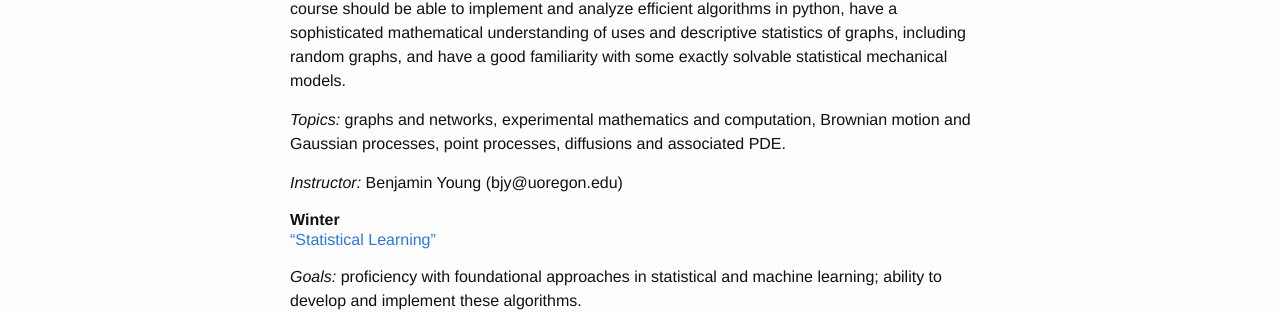
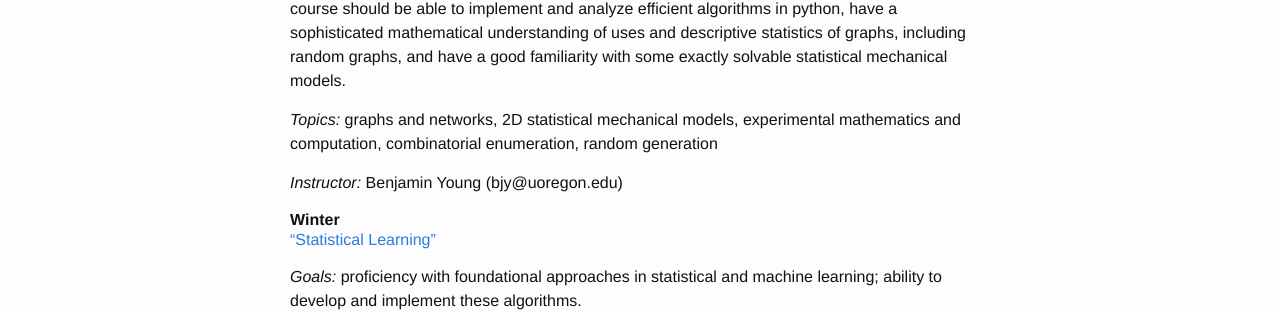
Before and after one commit to uo-applied-math/applied_math, a Jekyll site: the page built from index.md, in a window 1280 px wide and 900 px high. Shown: the part 391-703 px from the top of the window. Built offline with Jekyll 4.4.1, drawn with Linux system fonts in a browser that asks for light colours.

Commit message:
fixed topics

```diff
--- a/index.md
+++ b/index.md
@@ -19,7 +19,7 @@ Fall
 *Goals:* Proficiency with advanced methods for computation and algorithms, with a focus on tools from graph theory, statistical mechanics, and enumerative combinatorics. Students completing this course should be able to implement and analyze efficient algorithms in python, have a sophisticated mathematical understanding of uses and descriptive statistics of graphs, including random graphs, and have a good familiarity with some exactly solvable statistical mechanical models.
 
 
-*Topics:* graphs and networks, experimental mathematics and computation, Brownian motion and Gaussian processes, point processes, diffusions and associated PDE.
+*Topics:* graphs and networks, 2D statistical mechanical models, experimental mathematics and computation, combinatorial enumeration, random generation
 
 *Instructor:* Benjamin Young (bjy@uoregon.edu)
 
```
